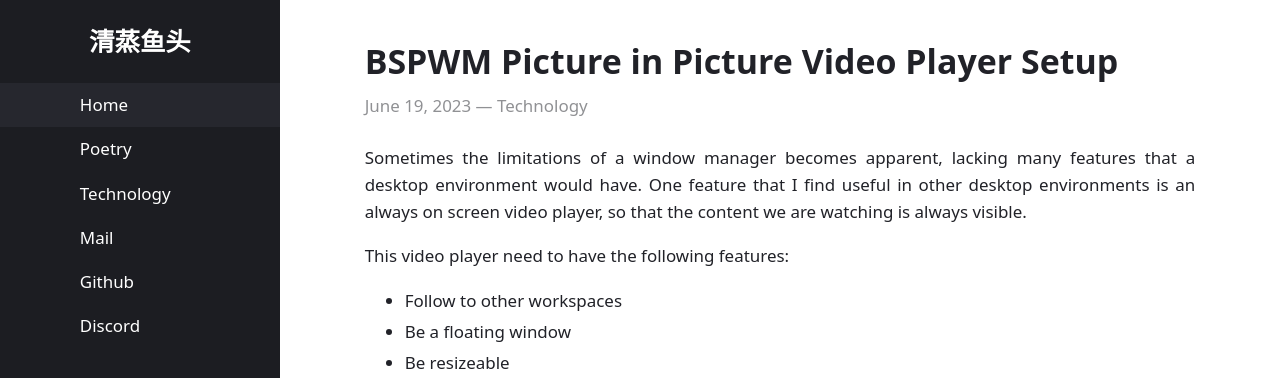
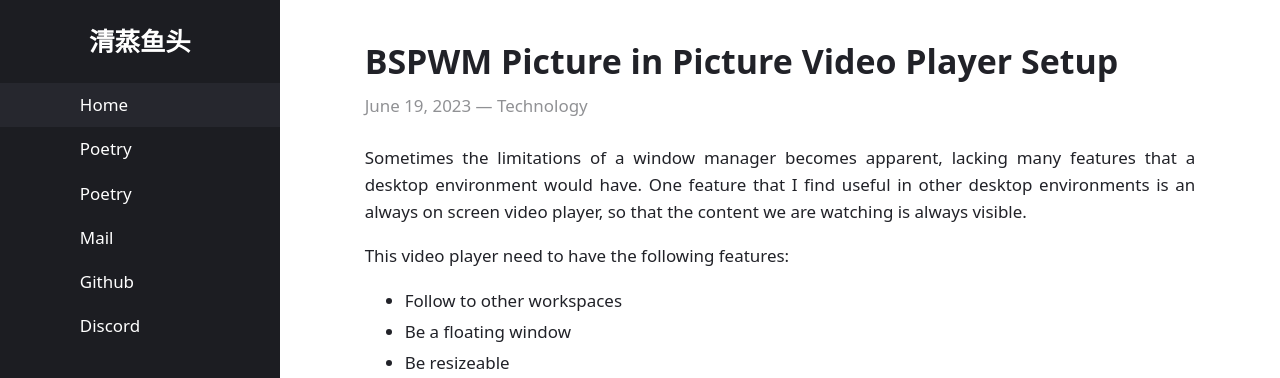
Before and after one commit to chris-zy-liu/chris-zy-liu.github.io, a Jekyll site: the page built from index.html, in a window 1280 px wide. Shown: the top 378 px of the page. Built offline with Jekyll 4.4.1, drawn with Linux system fonts in a browser that asks for light colours.

Commit message:
bug fixes

```diff
--- a/technology.md
+++ b/technology.md
@@ -1,11 +1,13 @@
 ---
 layout: page
-permalink: /technology/
-title: Technology
+permalink: /poetry/
+title: Poetry
 ---
 
-{% for post in site.categories['Technology'] %}
+{% for post in site.categories['Poetry'] %}
+  <article>
     {% include meta.html post=post preview=true %}
     {{ post.excerpt | truncatewords: 124}}
     <div class="more"><a href="{{ post.url | relative_url }}">read more</a></div>
+  </article>
 {% endfor %}
```
Also changed, not shown: _posts/.obsidian/workspace.json (+5 -5 lines).
